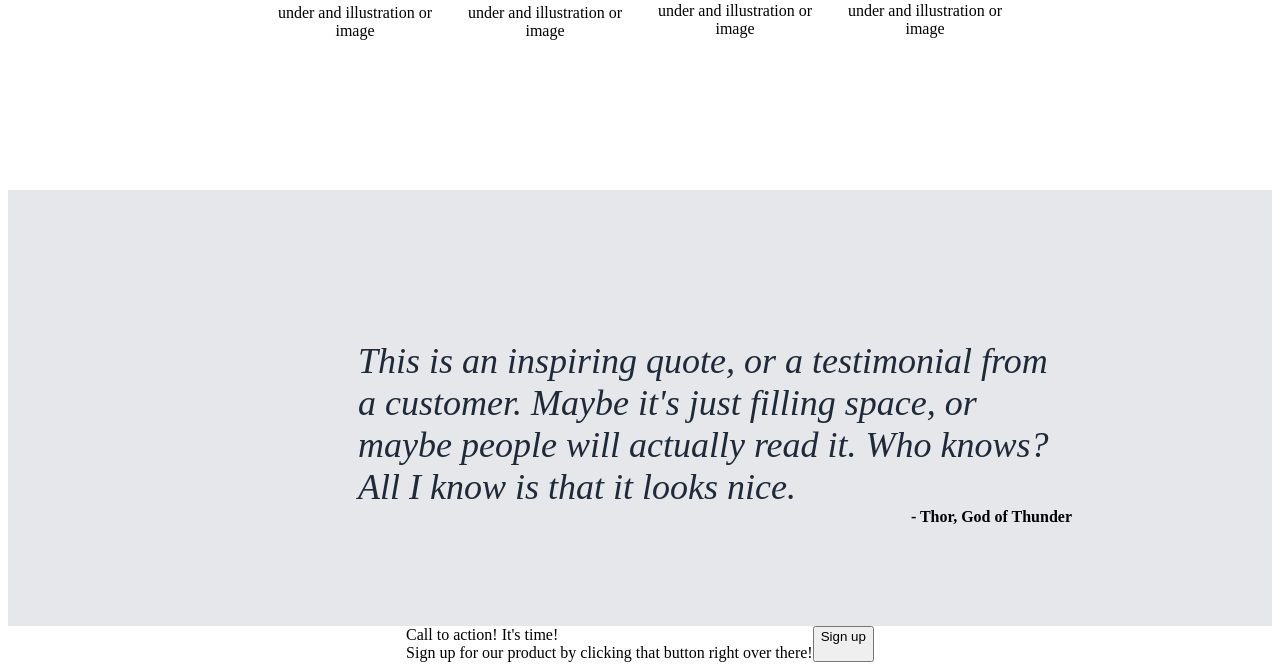
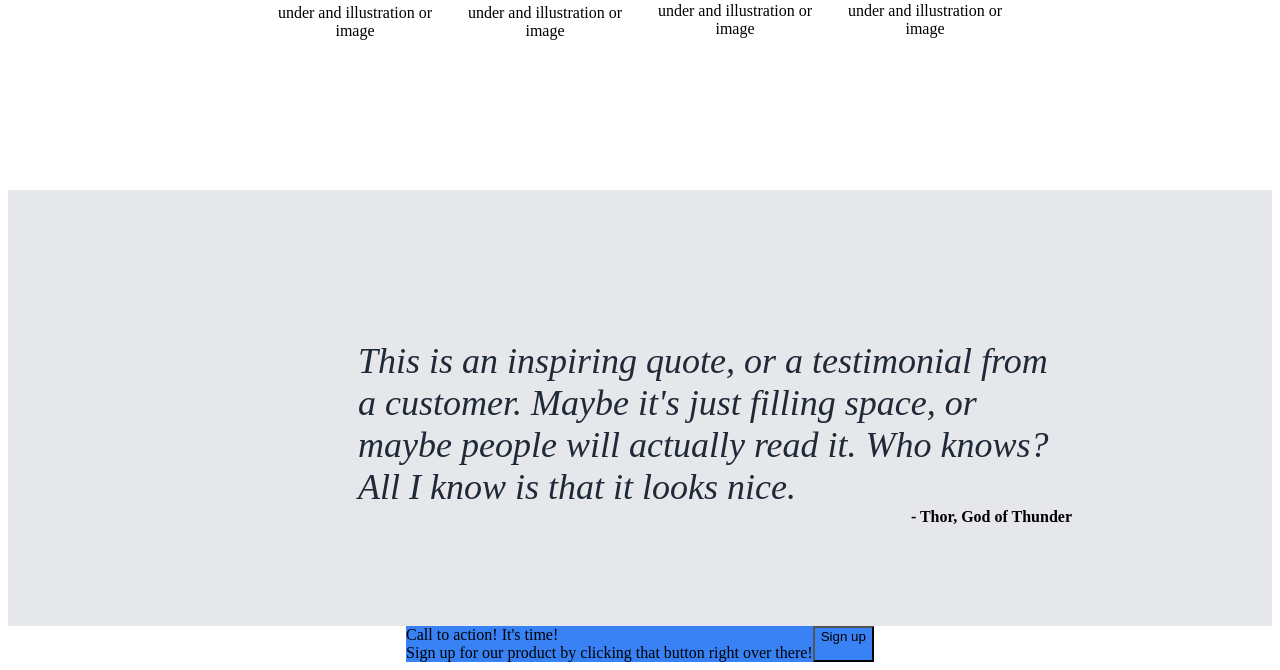
Before and after one commit to RaimeiRaikiri/Flexbox, a plain HTML site: page index.html in a window 1280 px wide. Shown: the part 815-1485 px from the top of the page. Drawn offline with Linux system fonts and the light colour scheme.

Commit message:
changed background of contents box and button two

```diff
--- a/style.css
+++ b/style.css
@@ -141,3 +141,9 @@ a {
 .left-two {
     flex-direction: column;
 }
+.contents {
+    background-color: #3882F6;
+}
+.signup-two {
+    background-color: #3882F6;
+}
```
